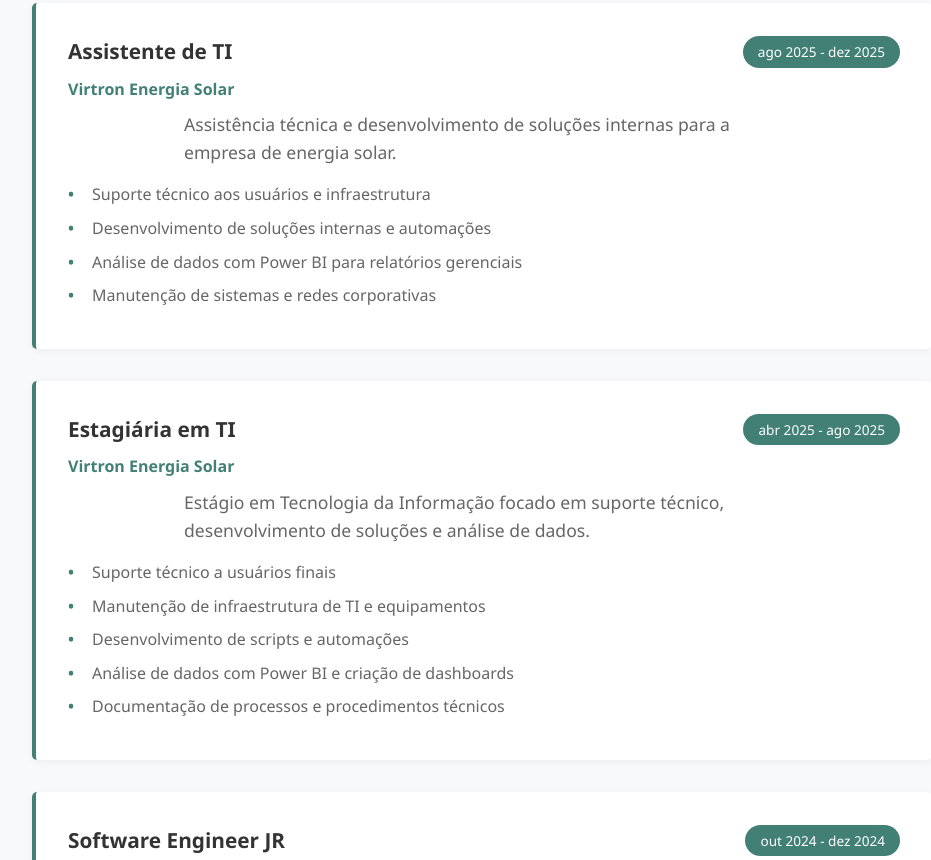
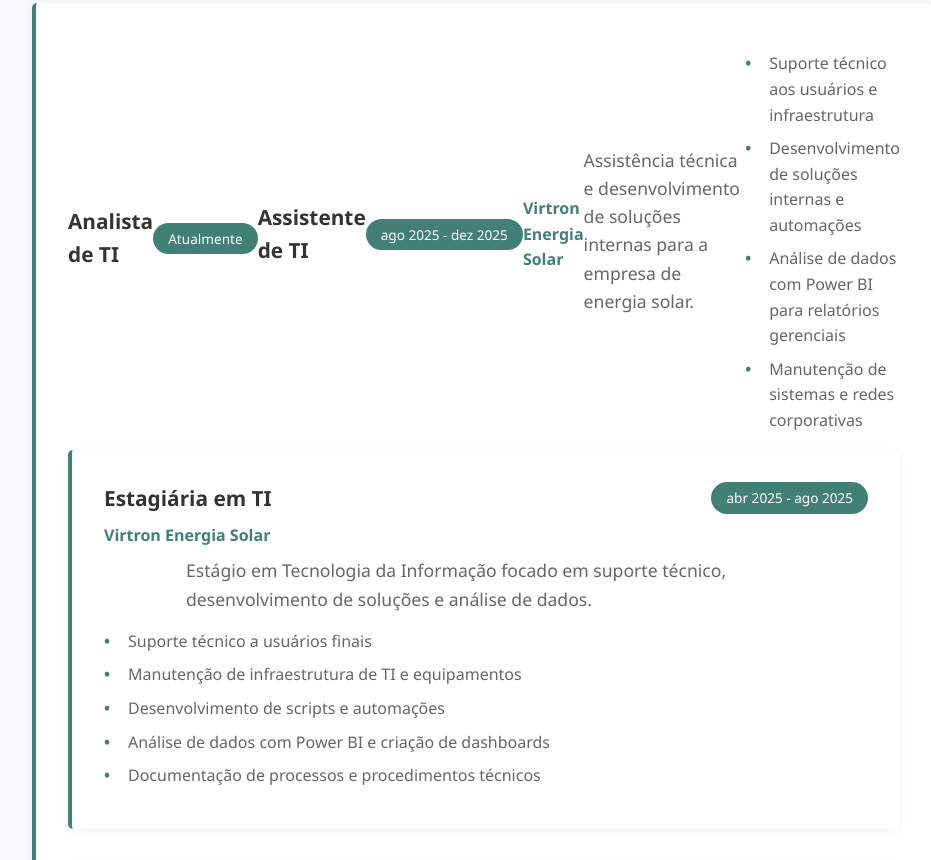
Before and after one commit to esheleya/Esheley-portfolio2, a plain HTML site: page index.html in a window 1280 px wide. Shown: the part 1630-2490 px from the top of the page, without its empty margins (158-1089 px from the left). Drawn offline with Linux system fonts and the light colour scheme.

Commit message:
Update index.html

```diff
--- a/index.html
+++ b/index.html
@@ -94,6 +94,9 @@
             <div class="experience-timeline">
                 <div class="experience-item">
                     <div class="experience-header">
+                          <h3>Analista de TI</h3>
+                         <span class="period">Atualmente</span>
+                        <div class="experience-header">
                         <h3>Assistente de TI</h3>
                         <span class="period">ago 2025 - dez 2025</span>
                     </div>
```
